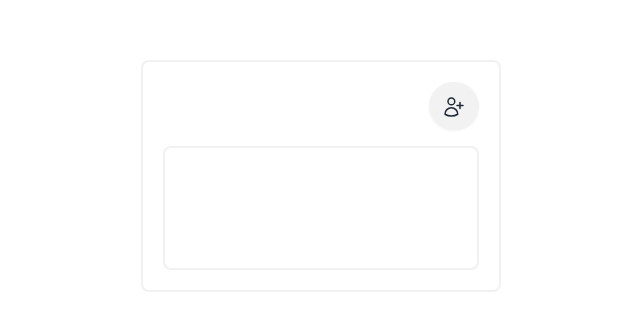
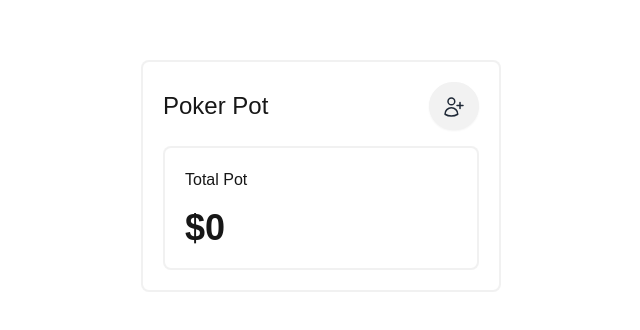
Before and after one commit to 54JIN/pokerpot, a Next.js app: page / in a window 1280 px wide. Shown: the part 224-554 px from the top of the page, without its empty margins (319-959 px from the left). Built offline with nearby package versions, Linux system fonts and the light colour scheme.

Commit message:
Gloabal css back and foreground color changed

```diff
--- a/app/globals.css
+++ b/app/globals.css
@@ -4,13 +4,13 @@
 
 :root {
   --background: #ffffff;
-  --foreground: #ffffff;
+  --foreground: #171717;
 }
 
 @media (prefers-color-scheme: dark) {
   :root {
     --background: #ffffff;
-    --foreground: #ffffff;
+    --foreground: #171717;
   }
 }
 
```
